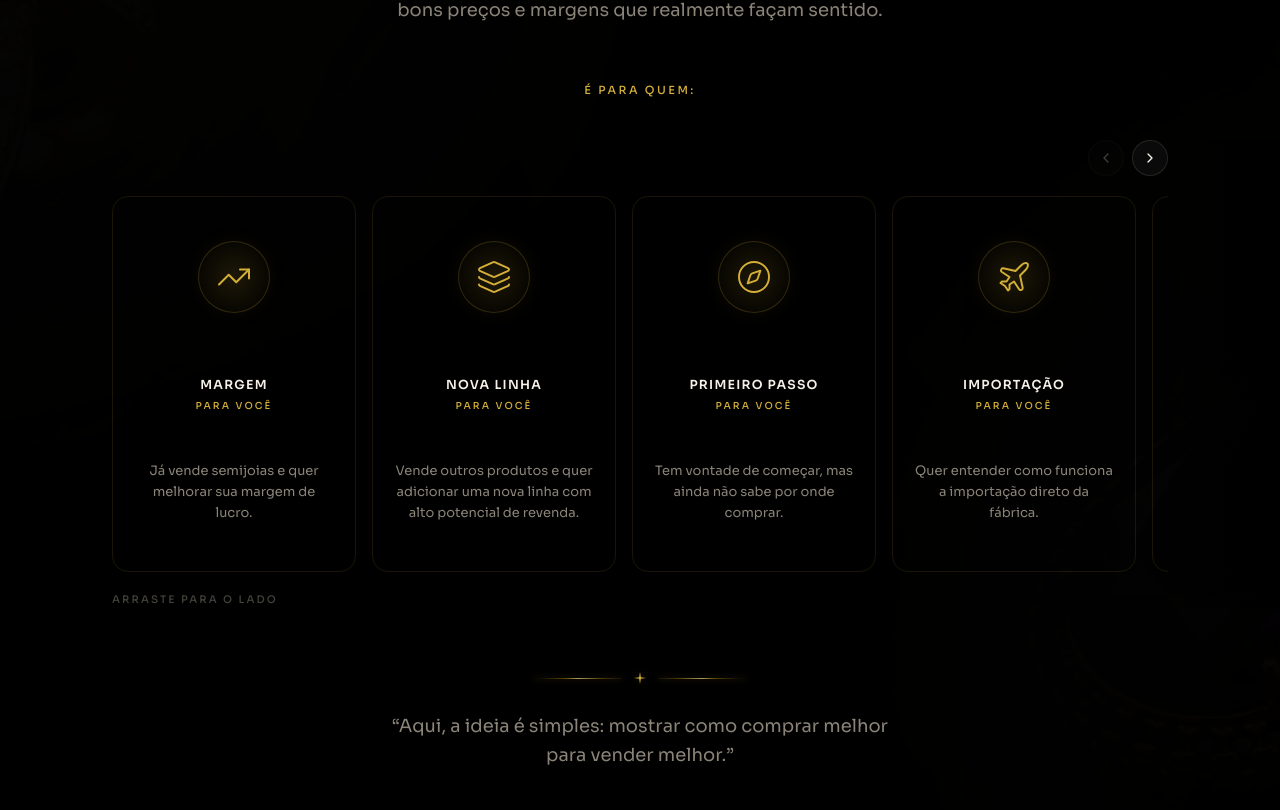
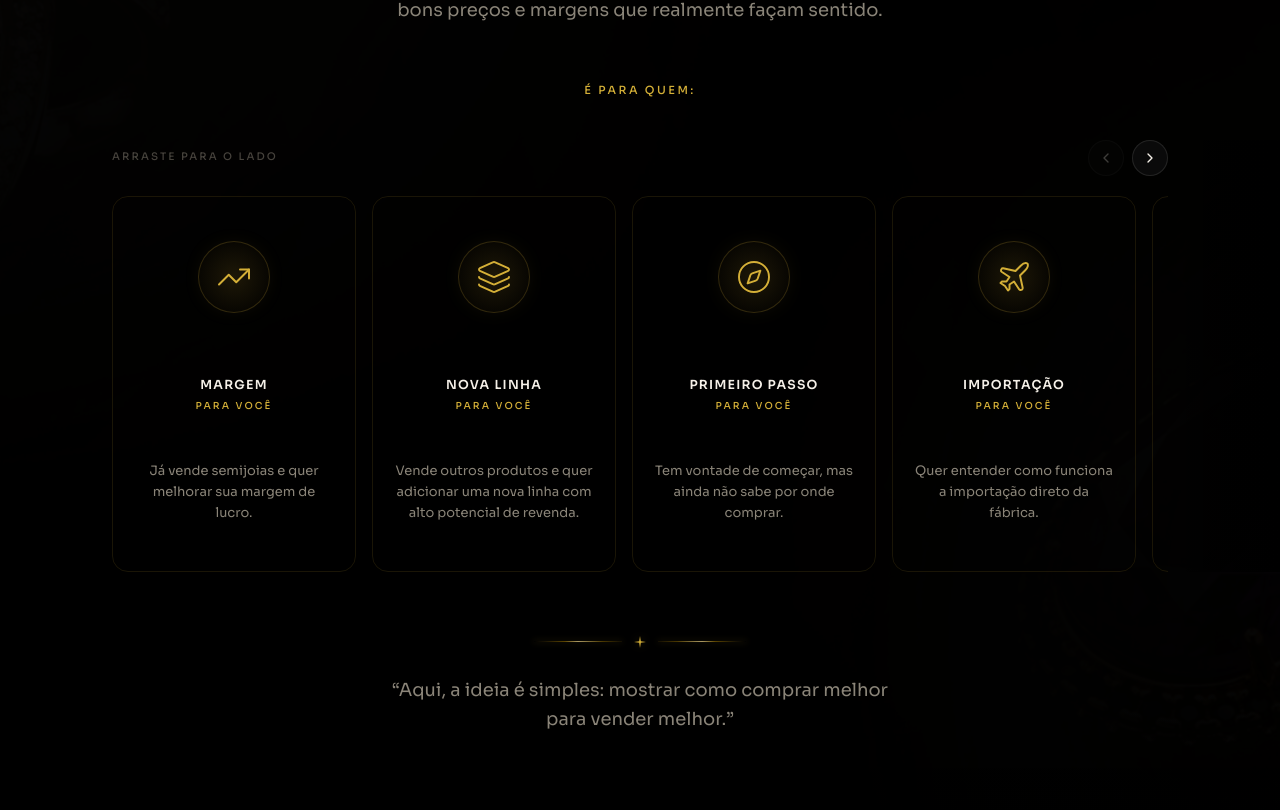
Before and after one commit to joaosilva25/po-fontesemijoias, a React (Vite) app: page / in a window 1280 px wide. Shown: the part 1210-2020 px from the top of the page. Built offline with nearby package versions, Linux system fonts and the light colour scheme.

Commit message:
fix: visual adjust

```diff
--- a/src/components/AudienceCarousel.tsx
+++ b/src/components/AudienceCarousel.tsx
@@ -94,7 +94,12 @@ export function AudienceCarousel() {
 
   return (
     <div className="relative" aria-label={AUDIENCE.subtitle}>
-      <div className="mb-5 hidden justify-end gap-2 md:flex">
+      <div className="mb-4 flex items-center justify-between gap-4 md:mb-5 mt-4">
+        <p className="shrink-0 text-left font-sans text-[0.5rem] font-medium uppercase tracking-[0.18em] text-muted/50 md:text-[0.65rem] md:tracking-[0.2em]">
+          Arraste para o lado
+        </p>
+
+        <div className="hidden shrink-0 gap-2 md:flex">
         <button
           type="button"
           onClick={scrollPrev}
@@ -113,6 +118,7 @@ export function AudienceCarousel() {
         >
           <ChevronRight className="h-4 w-4" strokeWidth={2} />
         </button>
+        </div>
       </div>
 
       <div className="overflow-hidden" ref={emblaRef}>
@@ -130,10 +136,6 @@ export function AudienceCarousel() {
           })}
         </div>
       </div>
-
-      <p className="mt-5 font-sans text-[0.5rem] font-medium uppercase tracking-[0.18em] text-muted/50 md:text-[0.65rem] md:tracking-[0.2em]">
-        Arraste para o lado
-      </p>
     </div>
   )
 }
```
